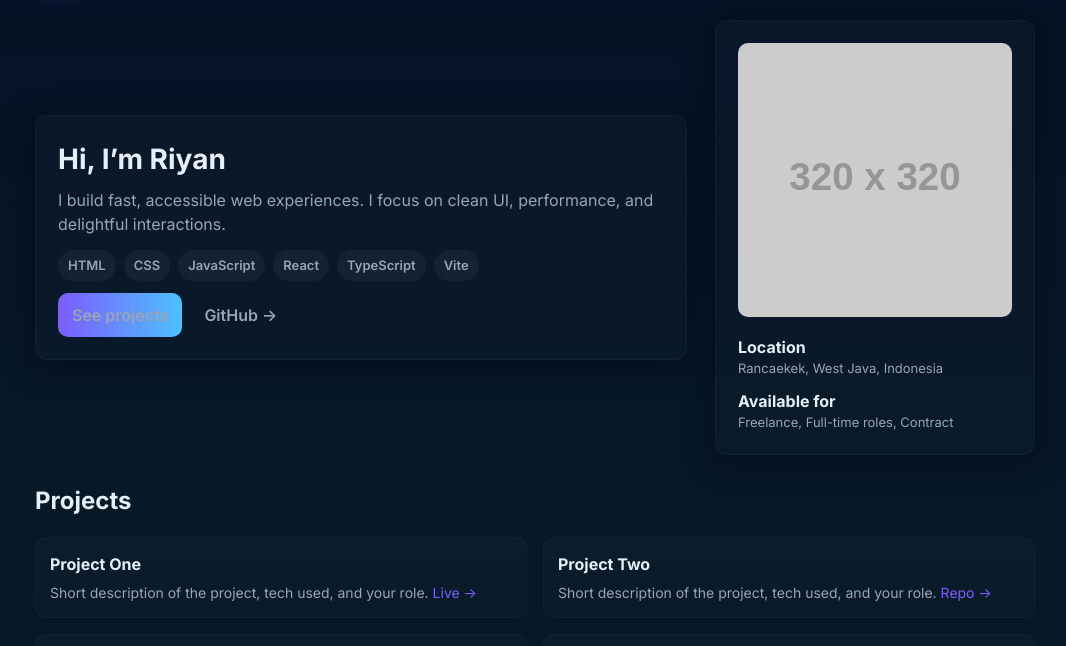
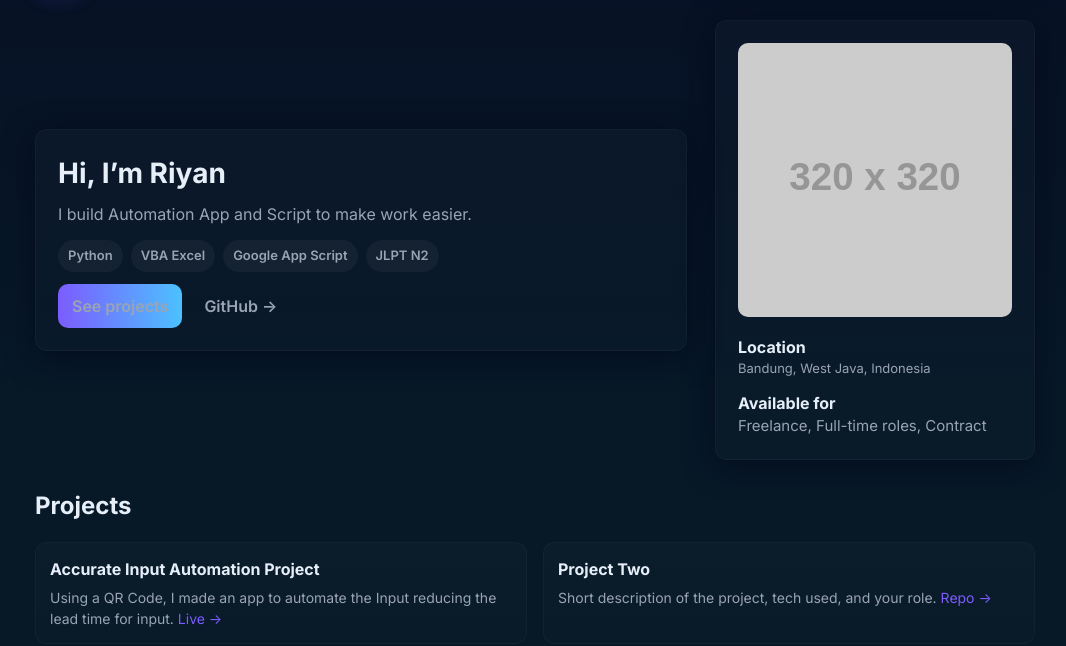
Before and after one commit to KaitoDeluxxe/Portofolio, a plain HTML site: page index.html in a window 1280 px wide. Shown: the part 88-734 px from the top of the page, without its empty margins (105-1171 px from the left). Drawn offline with Linux system fonts and the light colour scheme; placeholder pictures from the web are drawn by us.

Commit message:
Update index.html

```diff
--- a/index.html
+++ b/index.html
@@ -96,15 +96,13 @@
     <section class="hero">
       <div class="card">
         <h1>Hi, I’m Riyan</h1>
-        <p class="lead">I build fast, accessible web experiences. I focus on clean UI, performance, and delightful interactions.</p>
+        <p class="lead">I build Automation App and Script to make work easier.</p>
 
         <div class="skills" aria-hidden="false" style="margin-top:14px">
-          <span class="chip">HTML</span>
-          <span class="chip">CSS</span>
-          <span class="chip">JavaScript</span>
-          <span class="chip">React</span>
-          <span class="chip">TypeScript</span>
-          <span class="chip">Vite</span>
+          <span class="chip">Python</span>
+          <span class="chip">VBA Excel</span>
+          <span class="chip">Google App Script</span>
+          <span class="chip">JLPT N2</span>
         </div>
 
         <div class="meta">
@@ -117,11 +115,11 @@
         <img class="avatar" src="https://via.placeholder.com/320x320.png?text=Your+Photo" alt="Your Name photo">
         <div style="margin-top:12px">
           <strong>Location</strong>
-          <div class="muted" style="font-size:13px">Rancaekek, West Java, Indonesia</div>
+          <div class="muted" style="font-size:13px">Bandung, West Java, Indonesia</div>
         </div>
-        <div style="margin-top:10px">
+        <div style="margin-top:12px">
           <strong>Available for</strong>
-          <div class="muted" style="font-size:13px">Freelance, Full-time roles, Contract</div>
+          <div class="muted" style="font-size:15px">Freelance, Full-time roles, Contract</div>
         </div>
       </aside>
     </section>
@@ -130,8 +128,8 @@
       <h2 style="margin:0 0 12px 0">Projects</h2>
       <div class="projects">
         <article class="project">
-          <h3>Project One</h3>
-          <p class="muted">Short description of the project, tech used, and your role. <a href="#" style="color:var(--accent);text-decoration:none">Live →</a></p>
+          <h3>Accurate Input Automation Project</h3>
+          <p class="muted">Using a QR Code, I made an app to automate the Input reducing the lead time for input. <a href="#" style="color:var(--accent);text-decoration:none">Live →</a></p>
         </article>
 
         <article class="project">
```
